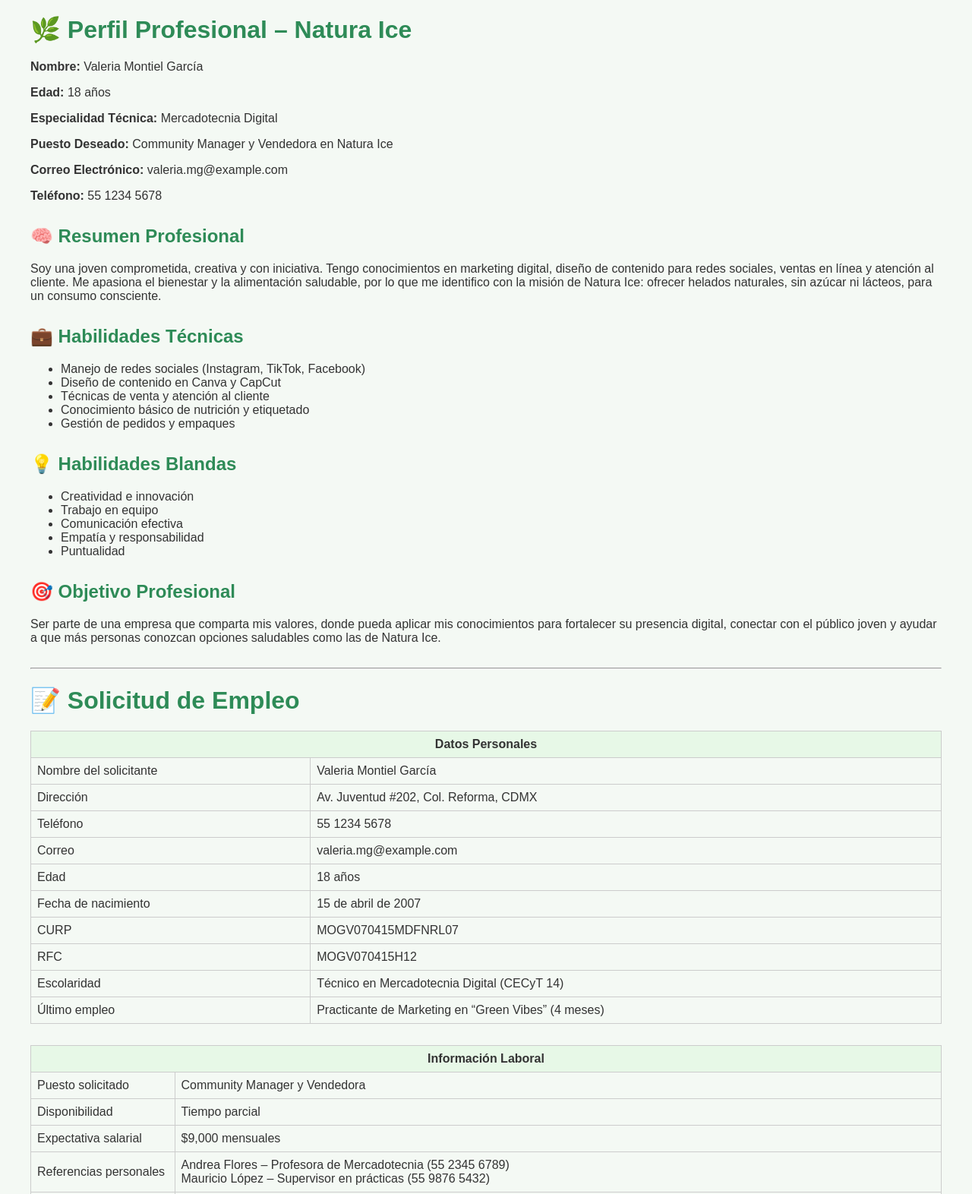
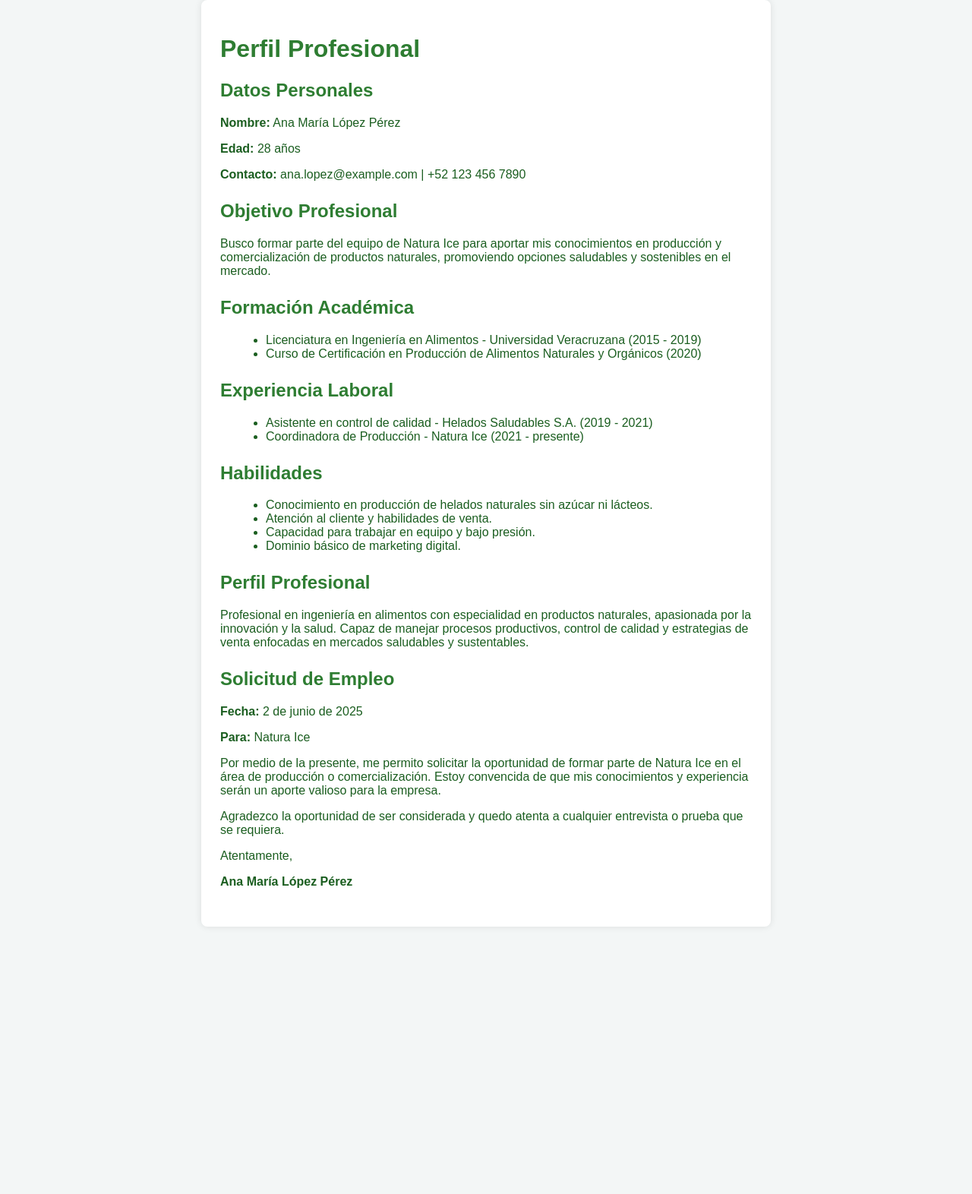
Before and after one commit to NaturaIce/Perfil-Profesional-y-Solicitud-de-empleo, a plain HTML site: page index.html in a window 1280 px wide. Shown: the part 20-1592 px from the top of the page at 76% size. After the commit the page ends 1260 px from the top, so only its background shows below. Drawn offline with Linux system fonts and the light colour scheme.

Commit message:
Add files via upload

```diff
--- a/index.html
+++ b/index.html
@@ -1,117 +1,94 @@
 <!DOCTYPE html>
 <html lang="es">
 <head>
-  <meta charset="UTF-8">
+  <meta charset="UTF-8" />
+  <meta name="viewport" content="width=device-width, initial-scale=1" />
   <title>Perfil Profesional - Natura Ice</title>
   <style>
     body {
       font-family: Arial, sans-serif;
-      margin: 40px;
-      background-color: #f4f9f4;
-      color: #333;
+      background-color: #f3f6f6;
+      margin: 20px;
     }
     h1, h2 {
-      color: #2e8b57;
+      color: #2e7d32;
+    }
+    p, li {
+      font-size: 16px;
+      color: #1b5e20;
+    }
+    ul {
+      list-style-type: disc;
+      margin-left: 20px;
+    }
+    .container {
+      background-color: #ffffff;
+      padding: 25px;
+      border-radius: 8px;
+      box-shadow: 0 0 10px rgba(0,0,0,0.1);
+      max-width: 700px;
+      margin: auto;
     }
     .section {
-      margin-bottom: 30px;
-    }
-    table {
-      border-collapse: collapse;
-      width: 100%;
-      margin-top: 10px;
-    }
-    td, th {
-      border: 1px solid #ccc;
-      padding: 8px;
-    }
-    .highlight {
-      background-color: #e7f8e7;
+      margin-bottom: 25px;
     }
   </style>
 </head>
 <body>
-
-  <h1>🌿 Perfil Profesional – Natura Ice</h1>
-
+  <div class="container">
+    <h1>Perfil Profesional</h1>
     <div class="section">
-    <p><strong>Nombre:</strong> Valeria Montiel García</p>
-    <p><strong>Edad:</strong> 18 años</p>
-    <p><strong>Especialidad Técnica:</strong> Mercadotecnia Digital</p>
-    <p><strong>Puesto Deseado:</strong> Community Manager y Vendedora en Natura Ice</p>
-    <p><strong>Correo Electrónico:</strong> valeria.mg@example.com</p>
-    <p><strong>Teléfono:</strong> 55 1234 5678</p>
+      <h2>Datos Personales</h2>
+      <p><strong>Nombre:</strong> Ana María López Pérez</p>
+      <p><strong>Edad:</strong> 28 años</p>
+      <p><strong>Contacto:</strong> ana.lopez@example.com | +52 123 456 7890</p>
     </div>
 
     <div class="section">
-    <h2>🧠 Resumen Profesional</h2>
-    <p>Soy una joven comprometida, creativa y con iniciativa. Tengo conocimientos en marketing digital, diseño de contenido para redes sociales, ventas en línea y atención al cliente. Me apasiona el bienestar y la alimentación saludable, por lo que me identifico con la misión de Natura Ice: ofrecer helados naturales, sin azúcar ni lácteos, para un consumo consciente.</p>
+      <h2>Objetivo Profesional</h2>
+      <p>Busco formar parte del equipo de Natura Ice para aportar mis conocimientos en producción y comercialización de productos naturales, promoviendo opciones saludables y sostenibles en el mercado.</p>
     </div>
 
     <div class="section">
-    <h2>💼 Habilidades Técnicas</h2>
+      <h2>Formación Académica</h2>
       <ul>
-      <li>Manejo de redes sociales (Instagram, TikTok, Facebook)</li>
-      <li>Diseño de contenido en Canva y CapCut</li>
-      <li>Técnicas de venta y atención al cliente</li>
-      <li>Conocimiento básico de nutrición y etiquetado</li>
-      <li>Gestión de pedidos y empaques</li>
+        <li>Licenciatura en Ingeniería en Alimentos - Universidad Veracruzana (2015 - 2019)</li>
+        <li>Curso de Certificación en Producción de Alimentos Naturales y Orgánicos (2020)</li>
       </ul>
     </div>
 
     <div class="section">
-    <h2>💡 Habilidades Blandas</h2>
+      <h2>Experiencia Laboral</h2>
       <ul>
-      <li>Creatividad e innovación</li>
-      <li>Trabajo en equipo</li>
-      <li>Comunicación efectiva</li>
-      <li>Empatía y responsabilidad</li>
-      <li>Puntualidad</li>
+        <li>Asistente en control de calidad - Helados Saludables S.A. (2019 - 2021)</li>
+        <li>Coordinadora de Producción - Natura Ice (2021 - presente)</li>
       </ul>
     </div>
 
     <div class="section">
-    <h2>🎯 Objetivo Profesional</h2>
-    <p>Ser parte de una empresa que comparta mis valores, donde pueda aplicar mis conocimientos para fortalecer su presencia digital, conectar con el público joven y ayudar a que más personas conozcan opciones saludables como las de Natura Ice.</p>
+      <h2>Habilidades</h2>
+      <ul>
+        <li>Conocimiento en producción de helados naturales sin azúcar ni lácteos.</li>
+        <li>Atención al cliente y habilidades de venta.</li>
+        <li>Capacidad para trabajar en equipo y bajo presión.</li>
+        <li>Dominio básico de marketing digital.</li>
+      </ul>
     </div>
 
-  <hr>
+    <div class="section">
+      <h2>Perfil Profesional</h2>
+      <p>Profesional en ingeniería en alimentos con especialidad en productos naturales, apasionada por la innovación y la salud. Capaz de manejar procesos productivos, control de calidad y estrategias de venta enfocadas en mercados saludables y sustentables.</p>
+    </div>
 
-  <h1>📝 Solicitud de Empleo</h1>
-
-  <table>
-    <tr class="highlight"><th colspan="2">Datos Personales</th></tr>
-    <tr><td>Nombre del solicitante</td><td>Valeria Montiel García</td></tr>
-    <tr><td>Dirección</td><td>Av. Juventud #202, Col. Reforma, CDMX</td></tr>
-    <tr><td>Teléfono</td><td>55 1234 5678</td></tr>
-    <tr><td>Correo</td><td>valeria.mg@example.com</td></tr>
-    <tr><td>Edad</td><td>18 años</td></tr>
-    <tr><td>Fecha de nacimiento</td><td>15 de abril de 2007</td></tr>
-    <tr><td>CURP</td><td>MOGV070415MDFNRL07</td></tr>
-    <tr><td>RFC</td><td>MOGV070415H12</td></tr>
-    <tr><td>Escolaridad</td><td>Técnico en Mercadotecnia Digital (CECyT 14)</td></tr>
-    <tr><td>Último empleo</td><td>Practicante de Marketing en “Green Vibes” (4 meses)</td></tr>
-  </table>
-
-  <br>
-
-  <table>
-    <tr class="highlight"><th colspan="2">Información Laboral</th></tr>
-    <tr><td>Puesto solicitado</td><td>Community Manager y Vendedora</td></tr>
-    <tr><td>Disponibilidad</td><td>Tiempo parcial</td></tr>
-    <tr><td>Expectativa salarial</td><td>$9,000 mensuales</td></tr>
-    <tr><td>Referencias personales</td>
-      <td>
-        Andrea Flores – Profesora de Mercadotecnia (55 2345 6789)<br>
-        Mauricio López – Supervisor en prácticas (55 9876 5432)
-      </td>
-    </tr>
-    <tr><td>Motivo por el que desea el empleo</td>
-      <td>Estoy interesada en formar parte de Natura Ice porque admiro su enfoque innovador hacia los productos saludables. Me entusiasma contribuir con ideas frescas para la estrategia de contenido y ventas, y aprender junto a un equipo con propósito.</td>
-    </tr>
-    <tr><td>Firma</td><td>__________________________<br>Valeria Montiel García</td></tr>
-    <tr><td>Fecha</td><td>2 de junio de 2025</td></tr>
-  </table>
-
+    <div class="section">
+      <h2>Solicitud de Empleo</h2>
+      <p><strong>Fecha:</strong> 2 de junio de 2025</p>
+      <p><strong>Para:</strong> Natura Ice</p>
+      <p>Por medio de la presente, me permito solicitar la oportunidad de formar parte de Natura Ice en el área de producción o comercialización. Estoy convencida de que mis conocimientos y experiencia serán un aporte valioso para la empresa.</p>
+      <p>Agradezco la oportunidad de ser considerada y quedo atenta a cualquier entrevista o prueba que se requiera.</p>
+      <p>Atentamente,</p>
+      <p><strong>Ana María López Pérez</strong></p>
+    </div>
+  </div>
 </body>
 </html>
```
Lines whose indentation alone changed are shown as unchanged.
